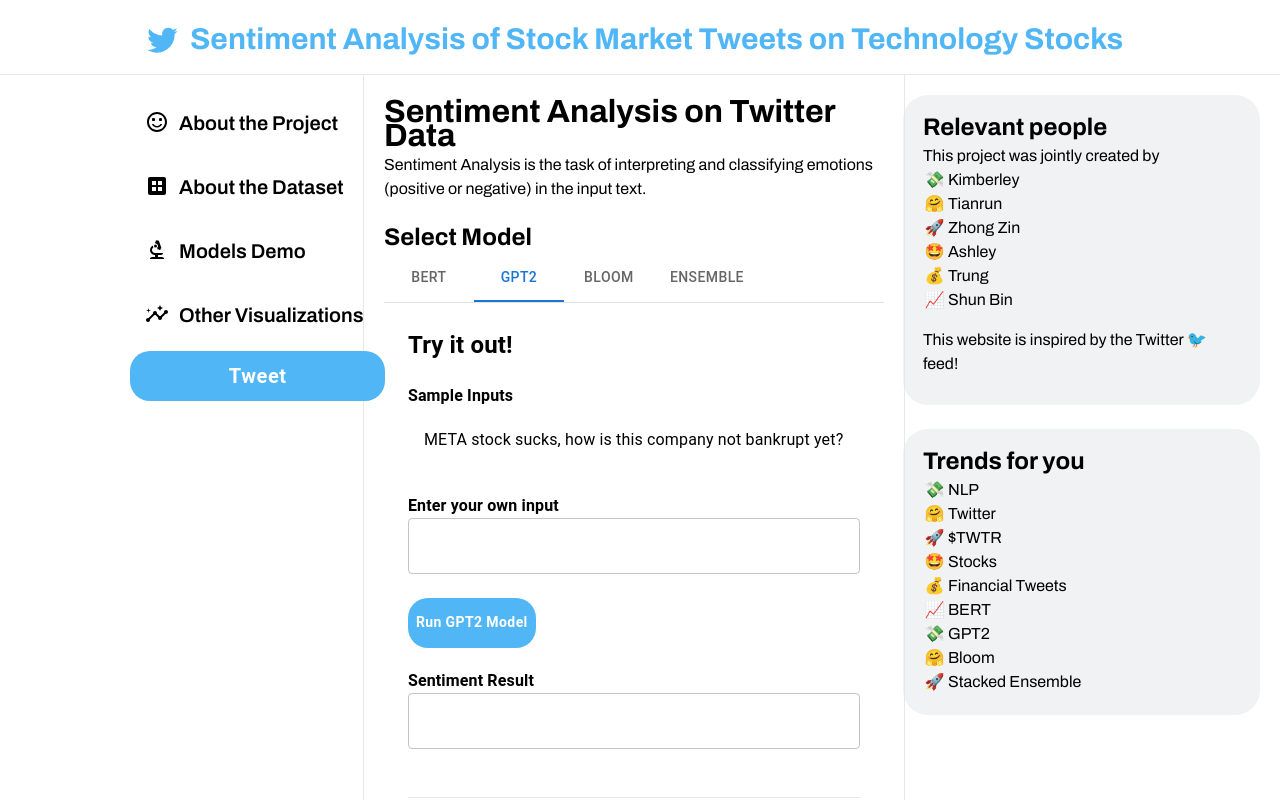
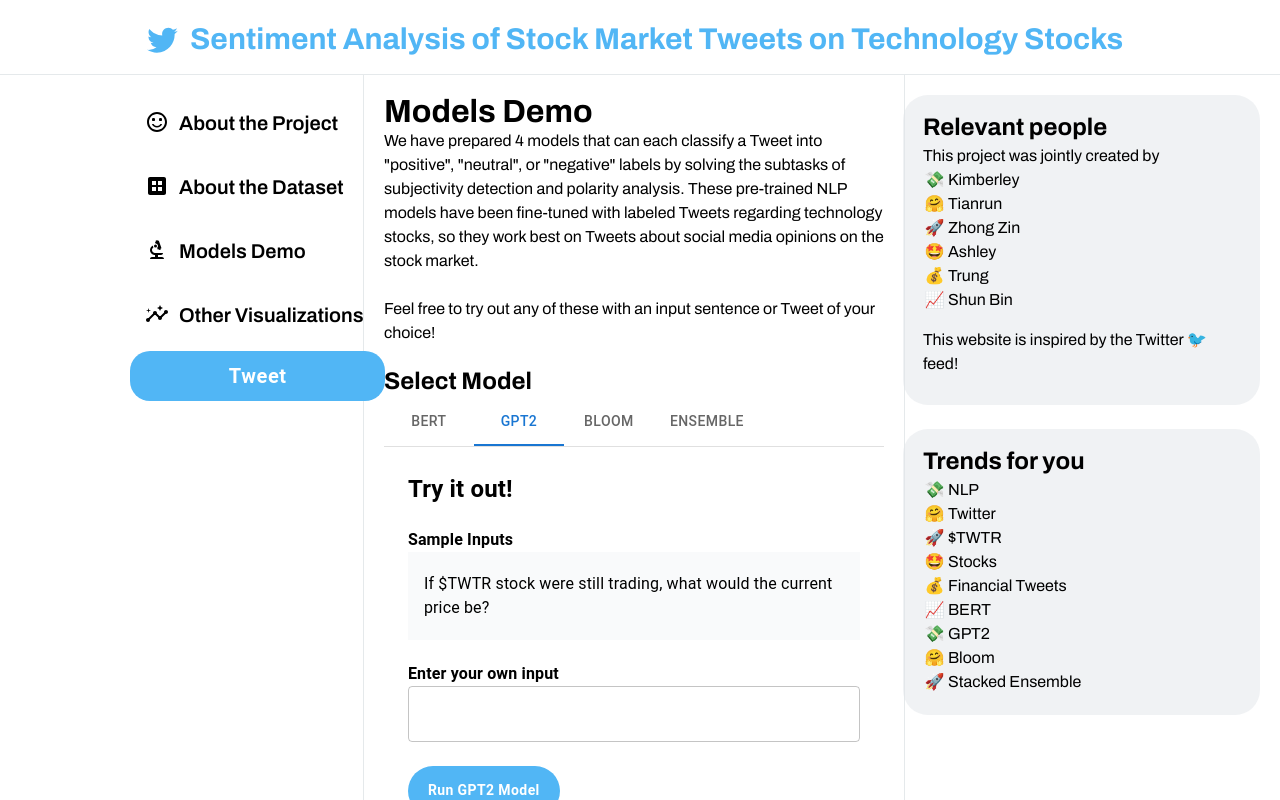
Before and after one commit to kimtxn/NLP-Project, a React (Create React App) app in the folder UI/nlp-frontend/: page /demo in a window 1280 px wide. Shown: the top 800 px of the page. Built offline with nearby package versions, Linux system fonts and the light colour scheme; a web font is replaced by a local one.

Commit message:
Some changes

```diff
--- a/UI/nlp-frontend/src/content/Content.css
+++ b/UI/nlp-frontend/src/content/Content.css
@@ -54,8 +54,9 @@
   width: auto;
   height: 50px;
   background-color: hsl(203, 89%, 64%);
-  border-radius: 20px;
+  border-radius: 25px;
   color: white;
   font-weight: 700;
   text-transform: inherit;
+  padding: 20px;
 }
--- a/UI/nlp-frontend/src/content/Content.js
+++ b/UI/nlp-frontend/src/content/Content.js
@@ -1,13 +1,19 @@
 import "./Content.css";
-import Model from "./Model.js";
 import ModelTabs from "./ModelTabs.js";
 
 function Content() {
   return (
     <div className="content">
-      <h1>Sentiment Analysis on Twitter Data</h1>
-      Sentiment Analysis is the task of interpreting and classifying emotions
-      (positive or negative) in the input text.
+      <h1>Models Demo</h1>
+      We have prepared 4 models that can each classify a Tweet into "positive",
+      "neutral", or "negative" labels by solving the subtasks of subjectivity
+      detection and polarity analysis. These pre-trained NLP models have been
+      fine-tuned with labeled Tweets regarding technology stocks, so they work
+      best on Tweets about social media opinions on the stock market.
+      <br />
+      <br />
+      Feel free to try out any of these with an input sentence or Tweet of your
+      choice!
       <br />
       <br />
       <h2>Select Model</h2>
--- a/UI/nlp-frontend/src/content/Example.js
+++ b/UI/nlp-frontend/src/content/Example.js
@@ -1,13 +1,17 @@
-import * as React from 'react';
-import List from '@mui/material/List';
-import ListItem from '@mui/material/ListItem';
-import ListItemText from '@mui/material/ListItemText';
-import MenuItem from '@mui/material/MenuItem';
-import Menu from '@mui/material/Menu';
+import * as React from "react";
+import List from "@mui/material/List";
+import ListItem from "@mui/material/ListItem";
+import ListItemText from "@mui/material/ListItemText";
+import MenuItem from "@mui/material/MenuItem";
+import Menu from "@mui/material/Menu";
 
 const options = [
-  'I love AAPL stock... it always makes me money',
-  'META stock sucks, how is this company not bankrupt yet?',
+  "We may never know how Elon funded the remaining equity to close the $TWTR deal. As a community, let’s rejoice that the deal closed and look forward to $TSLA ‘s bright future and robust catalyst list ahead. Congrats @elonmusk on getting the deal done and setting the bird free!",
+  "If $TWTR stock were still trading, what would the current price be?",
+  "if i had all thu money in thu world, last thing on my mind wood b buying a bankrupt company with $6B in debt and tweetin all day $TWTR fukin loozer @elonmusk $TSLA .u'd find me livin on sum island in paradise without uh care in thu world 😂 its weird how people chooze 2 live life",
+  "I love AAPL stock... it always makes me money 🤑",
+  "Honestly, I couldn't care less about the stock market.",
+  "META stock sucks, how is this company not bankrupt yet?",
 ];
 
 export default function Example() {
@@ -32,7 +36,7 @@
       <List
         component="nav"
         aria-label="Device settings"
-        sx={{ bgcolor: 'background.paper' }}
+        sx={{ bgcolor: "rgba(226, 230, 233, 0.21)" }}
       >
         <ListItem
           button
@@ -40,12 +44,10 @@
           aria-haspopup="listbox"
           aria-controls="lock-menu"
           aria-label="Hrm?"
-          aria-expanded={open ? 'true' : undefined}
+          aria-expanded={open ? "true" : undefined}
           onClick={handleClickListItem}
         >
-          <ListItemText
-            primary={options[selectedIndex]}
-          />
+          <ListItemText primary={options[selectedIndex]} />
         </ListItem>
       </List>
       <Menu
@@ -54,8 +56,8 @@
         open={open}
         onClose={handleClose}
         MenuListProps={{
-          'aria-labelledby': 'lock-button',
-          role: 'listbox',
+          "aria-labelledby": "lock-button",
+          role: "listbox",
         }}
       >
         {options.map((option, index) => (
--- a/UI/nlp-frontend/src/content/Model.js
+++ /dev/null
@@ -1,81 +0,0 @@
-import * as React from 'react';
-import List from '@mui/material/List';
-import ListItem from '@mui/material/ListItem';
-import ListItemText from '@mui/material/ListItemText';
-import MenuItem from '@mui/material/MenuItem';
-import Menu from '@mui/material/Menu';
-
-const options = [
-  'BERT',
-  'GPT2',
-  'Bloom',
-];
-const descriptions = [
-  'Some info about BERT',
-  'Some info about GPT2',
-  'Some info about Bloom',
-];
-
-export default function Model() {
-  const [anchorEl, setAnchorEl] = React.useState(null);
-  const [selectedIndex, setSelectedIndex] = React.useState(1);
-  const open = Boolean(anchorEl);
-  const handleClickListItem = (event) => {
-    setAnchorEl(event.currentTarget);
-  };
-
-  const handleMenuItemClick = (event, index) => {
-    setSelectedIndex(index);
-    setAnchorEl(null);
-  };
-
-  const handleClose = () => {
-    setAnchorEl(null);
-  };
-
-  return (
-    <div>
-      <List
-        component="nav"
-        aria-label="Device settings"
-        sx={{ bgcolor: 'background.paper' }}
-      >
-        <ListItem
-          button
-          id="lock-button"
-          aria-haspopup="listbox"
-          aria-controls="lock-menu"
-          aria-label="Hrm?"
-          aria-expanded={open ? 'true' : undefined}
-          onClick={handleClickListItem}
-        >
-          <ListItemText
-            primary={options[selectedIndex]}
-            secondary={descriptions[selectedIndex]}
-          />
-        </ListItem>
-      </List>
-      <Menu
-        id="lock-menu"
-        anchorEl={anchorEl}
-        open={open}
-        onClose={handleClose}
-        MenuListProps={{
-          'aria-labelledby': 'lock-button',
-          role: 'listbox',
-        }}
-      >
-        {options.map((option, index) => (
-          <MenuItem
-            key={option}
-            selected={index === selectedIndex}
-            onClick={(event) => handleMenuItemClick(event, index)}
-          >
-            {option}{": "}
-            {descriptions[index]}
-          </MenuItem>
-        ))}
-      </Menu>
-    </div>
-  );
-}
--- a/UI/nlp-frontend/src/content/ModelTabs.js
+++ b/UI/nlp-frontend/src/content/ModelTabs.js
@@ -185,6 +185,10 @@
 
   const bertCard = (
     <p>
+      <div className="code-block">
+        After fine-tuning, the F1-score achieved is <b>0.87</b> 🥳 This is our
+        best model!
+      </div>
       Bidirectional Encoder Representations from Transformers (BERT) is an
       opensource machine learning framework that can be used in Huggingface for
       natural language processing. It is designed to enable understanding of
@@ -200,6 +204,9 @@
 
   const gpt2Card = (
     <p>
+      <div className="code-block">
+        After fine-tuning, the F1-score achieved is <b>0.69</b> 📈
+      </div>
       Generative Pre-trained Transformer 2 (GPT2) is a pre-trained model which
       scrapes away the need of training a model from scratch and hence
       eliminates the humongous amount of time and effort to build a new model.
@@ -216,6 +223,9 @@
 
   const bloomCard = (
     <p>
+      <div className="code-block">
+        After fine-tuning, the F1-score achieved is <b>0.71</b> 🔮
+      </div>
       BLOOM is a multilingual large language model that is capable of learning
       from large groups of texts. It can generate texts in a multitude of
       natural languages and programming languages. <br />
@@ -316,7 +326,12 @@
         <Example />
         <h4>Enter your own input</h4>
         <div className="inputs">
-          <TextField fullWidth id="input_text" variant="outlined" />
+          <TextField
+            fullWidth
+            refs="input"
+            id="input_text"
+            variant="outlined"
+          />
         </div>
         <br></br>
         <Button id="model" onClick={() => getSentiment(content[i]["model"])}>
@@ -327,7 +342,7 @@
         <div className="outputs">
           <TextField
             fullWidth
-            min-height="150px"
+            min-height="400px"
             id="outlined-read-only-input"
             variant="outlined"
             value={output}
```
Also changed, not shown: 1 other file (tests, documents, lock files or other folders).
